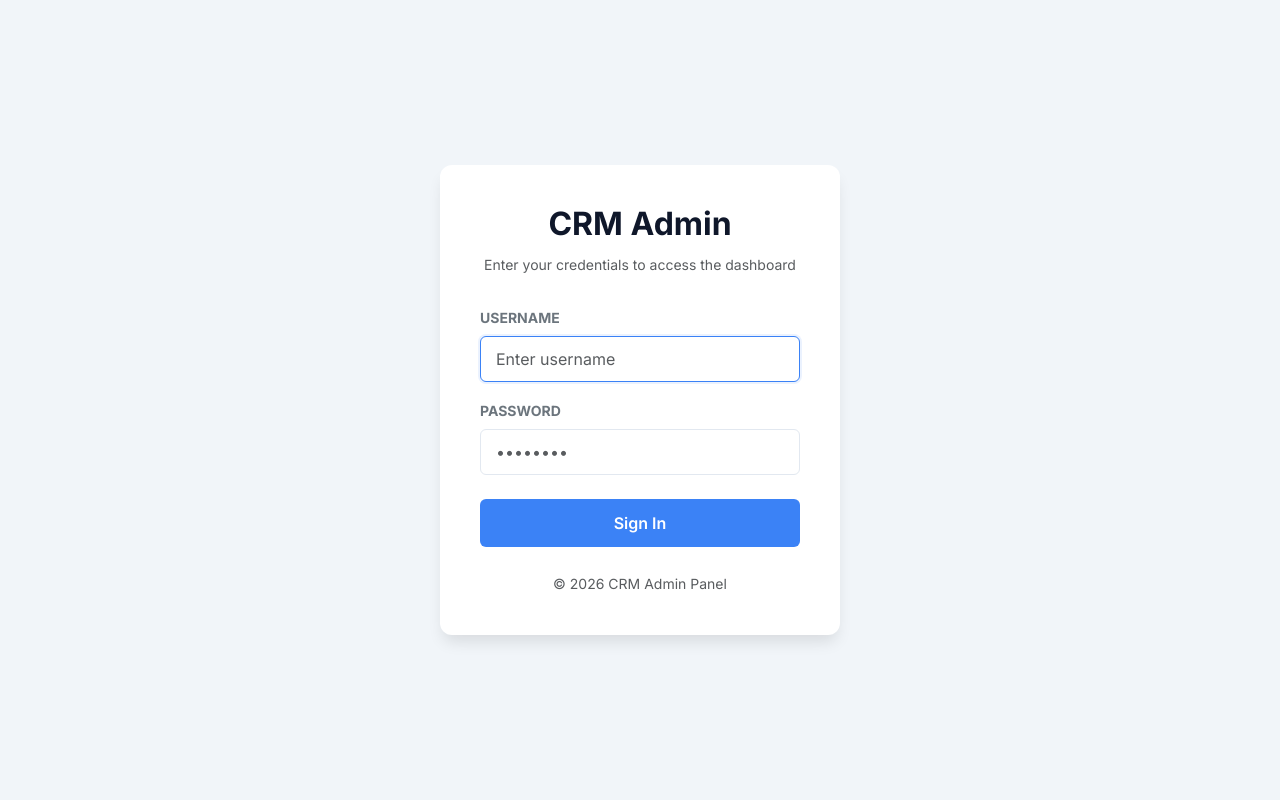
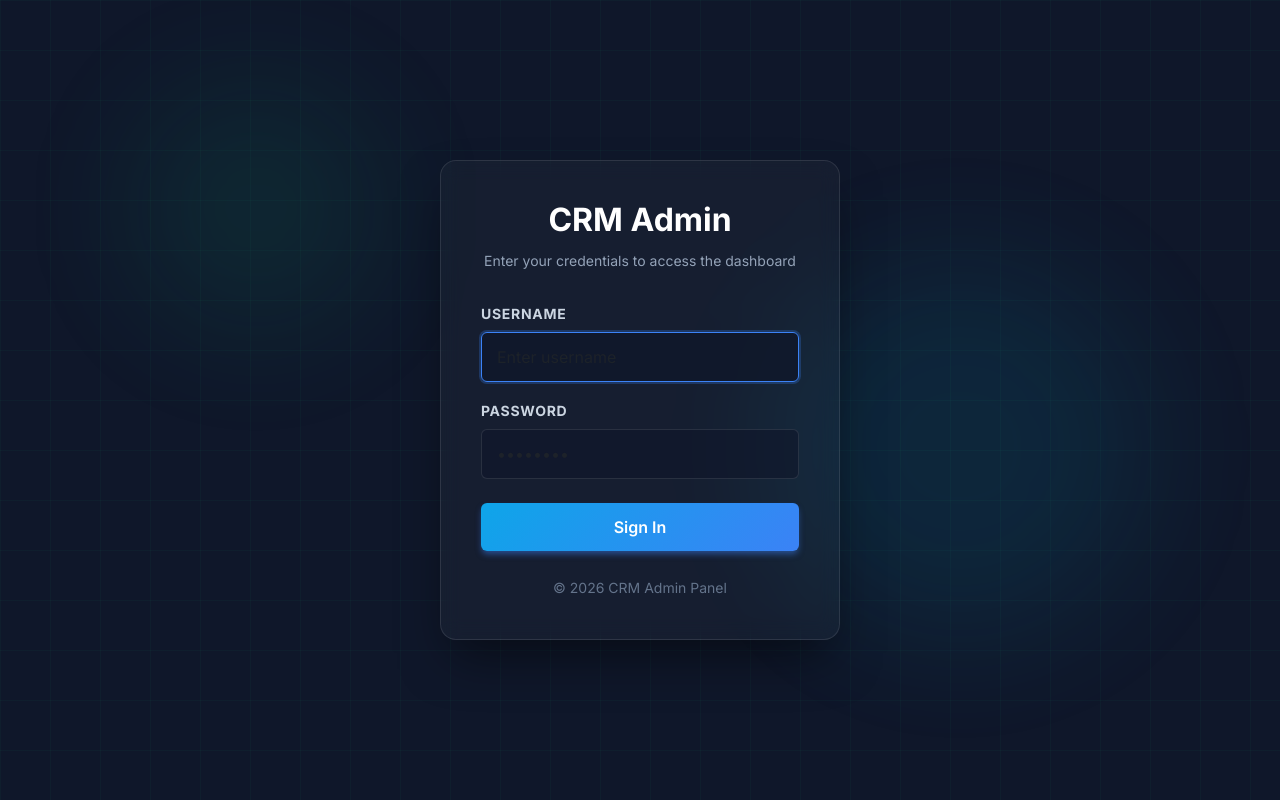
Before and after one commit to MaineJermaine/Automated-Initial-Whatsapp-Sales-JAANN, a Flask app: page /login in a window 1280 px wide. Run offline with Flask 3, Linux system fonts and the light colour scheme.

Commit message:
login page

```diff
--- a/templates/login.html
+++ b/templates/login.html
@@ -8,21 +8,123 @@
     <link href="https://fonts.googleapis.com/css2?family=Inter:wght@300;400;600;700&display=swap" rel="stylesheet">
     <style>
         body {
-            background: #f1f5f9;
+            background-color: #0f172a;
+            color: #fff;
             display: flex;
             align-items: center;
             justify-content: center;
             height: 100vh;
             font-family: 'Inter', sans-serif;
+            position: relative;
+            overflow: hidden;
+        }
+
+        .grid-bg {
+            background-image:
+                linear-gradient(rgba(0, 255, 136, 0.03) 1px, transparent 1px),
+                linear-gradient(90deg, rgba(0, 255, 136, 0.03) 1px, transparent 1px);
+            background-size: 50px 50px;
+        }
+
+        @keyframes pulse-glow {
+
+            0%,
+            100% {
+                opacity: 0.4;
+            }
+
+            50% {
+                opacity: 0.8;
+            }
+        }
+
+        .animate-pulse-glow {
+            animation: pulse-glow 2s ease-in-out infinite;
+        }
+
+        /* Utility classes for background elements */
+        .fixed {
+            position: fixed;
+        }
+
+        .inset-0 {
+            top: 0;
+            right: 0;
+            bottom: 0;
+            left: 0;
+        }
+
+        .pointer-events-none {
+            pointer-events: none;
+        }
+
+        .overflow-hidden {
+            overflow: hidden;
+        }
+
+        .absolute {
+            position: absolute;
+        }
+
+        .top-20 {
+            top: 10%;
+        }
+
+        .left-10 {
+            left: 10%;
+        }
+
+        .bottom-40 {
+            bottom: 20%;
+        }
+
+        .right-20 {
+            right: 10%;
+        }
+
+        .w-64 {
+            width: 16rem;
+        }
+
+        .h-64 {
+            height: 16rem;
+        }
+
+        .w-96 {
+            width: 24rem;
+        }
+
+        .h-96 {
+            height: 24rem;
+        }
+
+        .rounded-full {
+            border-radius: 9999px;
+        }
+
+        .blur-3xl {
+            filter: blur(64px);
+        }
+
+        .bg-emerald-500-10 {
+            background-color: rgba(16, 185, 129, 0.15);
+        }
+
+        .bg-cyan-500-10 {
+            background-color: rgba(6, 182, 212, 0.15);
         }
 
         .login-card {
-            background: white;
+            background: rgba(255, 255, 255, 0.03);
+            backdrop-filter: blur(10px);
+            border: 1px solid rgba(255, 255, 255, 0.1);
             padding: 40px;
-            border-radius: 12px;
-            box-shadow: 0 10px 15px -3px rgba(0, 0, 0, 0.1);
+            border-radius: 16px;
+            box-shadow: 0 25px 50px -12px rgba(0, 0, 0, 0.5);
             width: 100%;
             max-width: 400px;
+            position: relative;
+            z-index: 10;
         }
 
         .login-header {
@@ -32,57 +134,81 @@
 
         .login-header h2 {
             font-weight: 700;
-            color: #0f172a;
+            color: #fff;
             margin-bottom: 10px;
         }
 
+        .login-header p {
+            color: #94a3b8 !important;
+        }
+
         .btn-primary {
-            background-color: #3b82f6;
+            background: linear-gradient(135deg, #0ea5e9 0%, #3b82f6 100%);
             border: none;
             padding: 12px;
             font-weight: 600;
             font-size: 1rem;
-            transition: 0.2s;
+            transition: 0.3s;
+            box-shadow: 0 4px 6px -1px rgba(59, 130, 246, 0.5);
         }
 
         .btn-primary:hover {
-            background-color: #2563eb;
+            transform: translateY(-1px);
+            box-shadow: 0 10px 15px -3px rgba(59, 130, 246, 0.6);
         }
 
         .form-control {
-            padding: 10px 15px;
-            border-color: #e2e8f0;
+            background: rgba(15, 23, 42, 0.6);
+            border: 1px solid rgba(255, 255, 255, 0.1);
+            color: #fff;
+            padding: 12px 15px;
         }
 
         .form-control:focus {
+            background: rgba(15, 23, 42, 0.8);
             border-color: #3b82f6;
-            box-shadow: 0 0 0 2px rgba(59, 130, 246, 0.1);
+            box-shadow: 0 0 0 2px rgba(59, 130, 246, 0.25);
+            color: #fff;
+        }
+
+        .form-label {
+            color: #cbd5e1 !important;
+            letter-spacing: 0.05em;
         }
     </style>
 </head>
 
-<body>
+<body class="grid-bg">
+    <!-- Background Glow Effects -->
+    <div class="fixed inset-0 pointer-events-none overflow-hidden">
+        <div class="absolute top-20 left-10 w-64 h-64 bg-emerald-500-10 rounded-full blur-3xl animate-pulse-glow"></div>
+        <div class="absolute bottom-40 right-20 w-96 h-96 bg-cyan-500-10 rounded-full blur-3xl animate-pulse-glow">
+        </div>
+    </div>
+
     <div class="login-card">
         <div class="login-header">
             <h2>CRM Admin</h2>
             <p class="text-muted small">Enter your credentials to access the dashboard</p>
         </div>
         {% if error %}
-        <div class="alert alert-danger text-center p-2 mb-3 small">{{ error }}</div>
+        <div class="alert alert-danger text-center p-2 mb-3 small"
+            style="background: rgba(239, 68, 68, 0.2); border: 1px solid rgba(239, 68, 68, 0.3); color: #fca5a5;">{{
+            error }}</div>
         {% endif %}
         <form method="POST" action="/login">
             <div class="mb-3">
-                <label class="form-label fw-bold small text-secondary">USERNAME</label>
+                <label class="form-label fw-bold small">USERNAME</label>
                 <input type="text" name="username" class="form-control" placeholder="Enter username" required autofocus>
             </div>
             <div class="mb-4">
-                <label class="form-label fw-bold small text-secondary">PASSWORD</label>
+                <label class="form-label fw-bold small">PASSWORD</label>
                 <input type="password" name="password" class="form-control" placeholder="••••••••" required>
             </div>
             <button type="submit" class="btn btn-primary w-100">Sign In</button>
         </form>
         <div class="text-center mt-4">
-            <small class="text-muted">© 2026 CRM Admin Panel</small>
+            <small style="color: #64748b;">© 2026 CRM Admin Panel</small>
         </div>
     </div>
 </body>
```
Also changed, not shown: instance/database.db, static/uploads/0b759ef898123bf2596315f29f5d0b5e.jpg (added).
